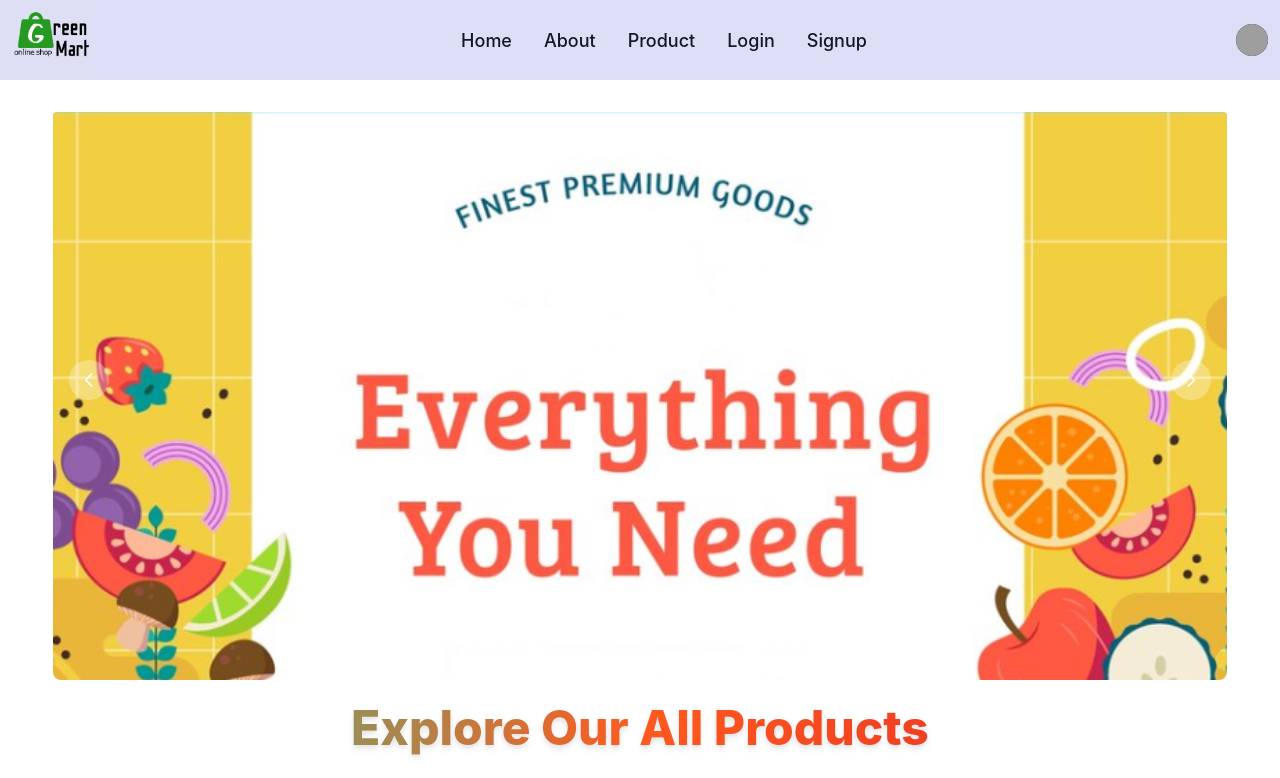
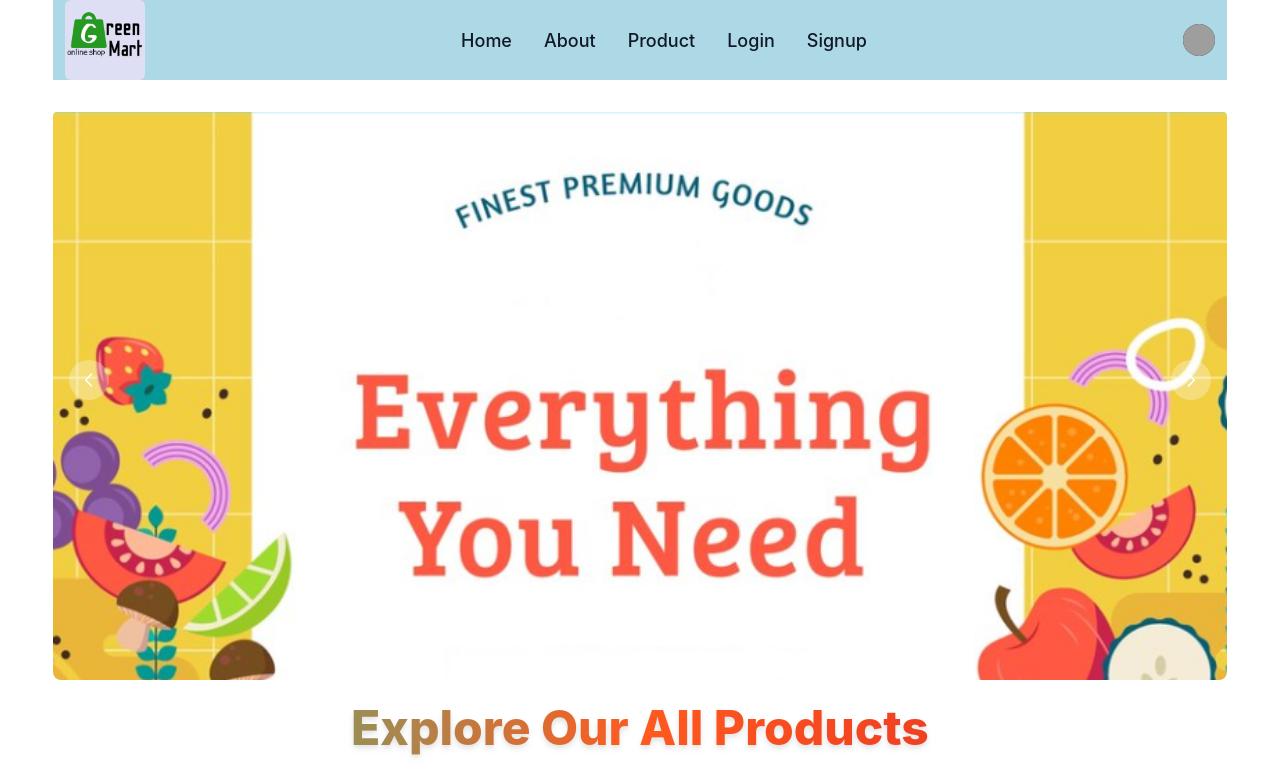
Before and after one commit to Deepak9657568826/GreenMart, a React (Vite) app in the folder frontend/GreenMart/: page / in a window 1280 px wide. Shown: the top 778 px of the page. Built offline with nearby package versions, Linux system fonts and the light colour scheme; no server answers; grey boxes are pictures that could not be loaded.

Commit message:
navbar added

```diff
--- a/frontend/GreenMart/src/components/Navbar.jsx
+++ b/frontend/GreenMart/src/components/Navbar.jsx
@@ -66,8 +66,8 @@ function Navbar() {
     }
 
     return (
-        <nav style={{ backgroundColor: "rgb(221, 223, 246)", position: "fixed", top: "0px", right: "0px", left: "0px", }} className=" z-10  border-gray-200 m-auto dark:bg-gray-900">
-            <div className="flex flex-wrap items-center justify-between px-3">
+         <nav style={{backgroundColor : "lightblue"}} className="fixed top-0 left-0 right-0 w-11/12 z-10 border-gray-200 m-auto dark:bg-gray-900">
+        <div className="flex flex-wrap items-center justify-between px-3">
                 <Link to="/" className="flex items-center space-x-3 rtl:space-x-reverse">
                     <img src={logo} className="h-20 w-20 rounded-md" alt="Greenmart Logo" />
                     {/* <span className="self-center text-2xl font-semibold whitespace-nowrap dark:text-white">Flowbite</span> */}
```
